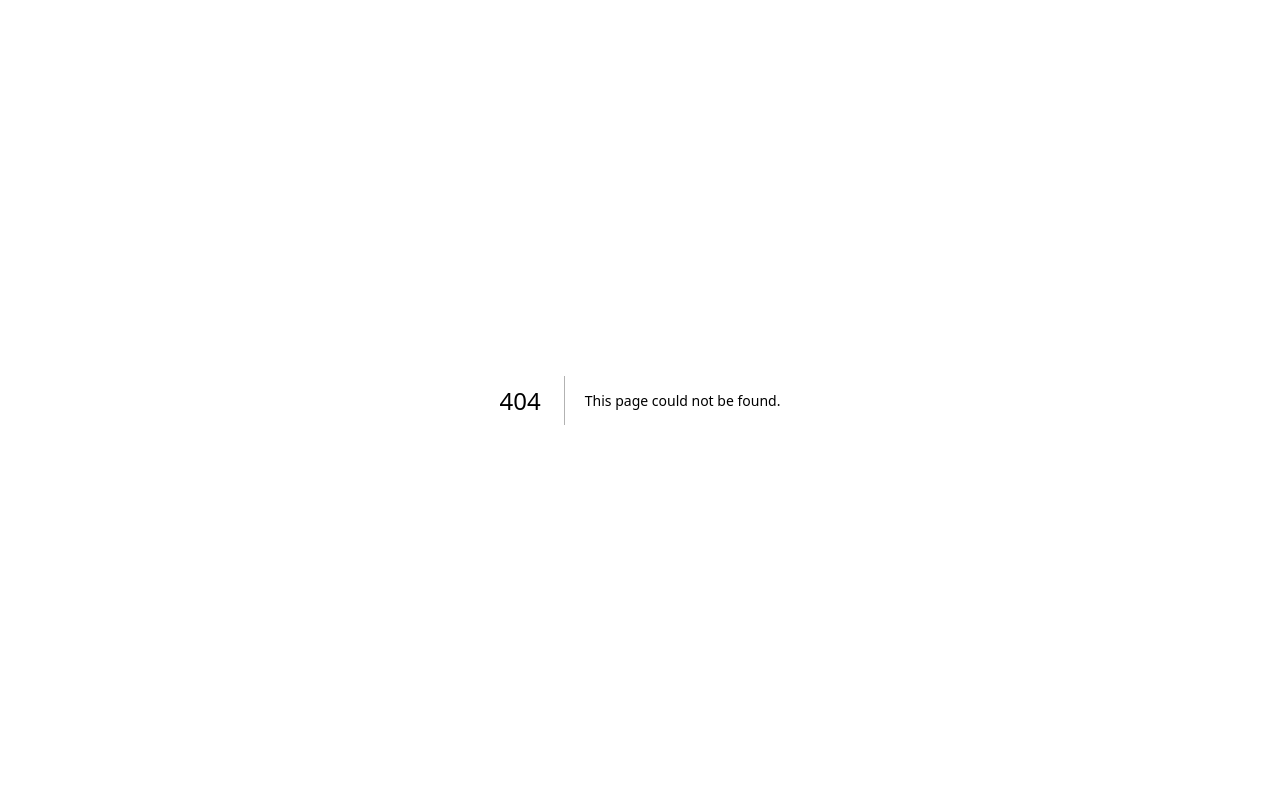
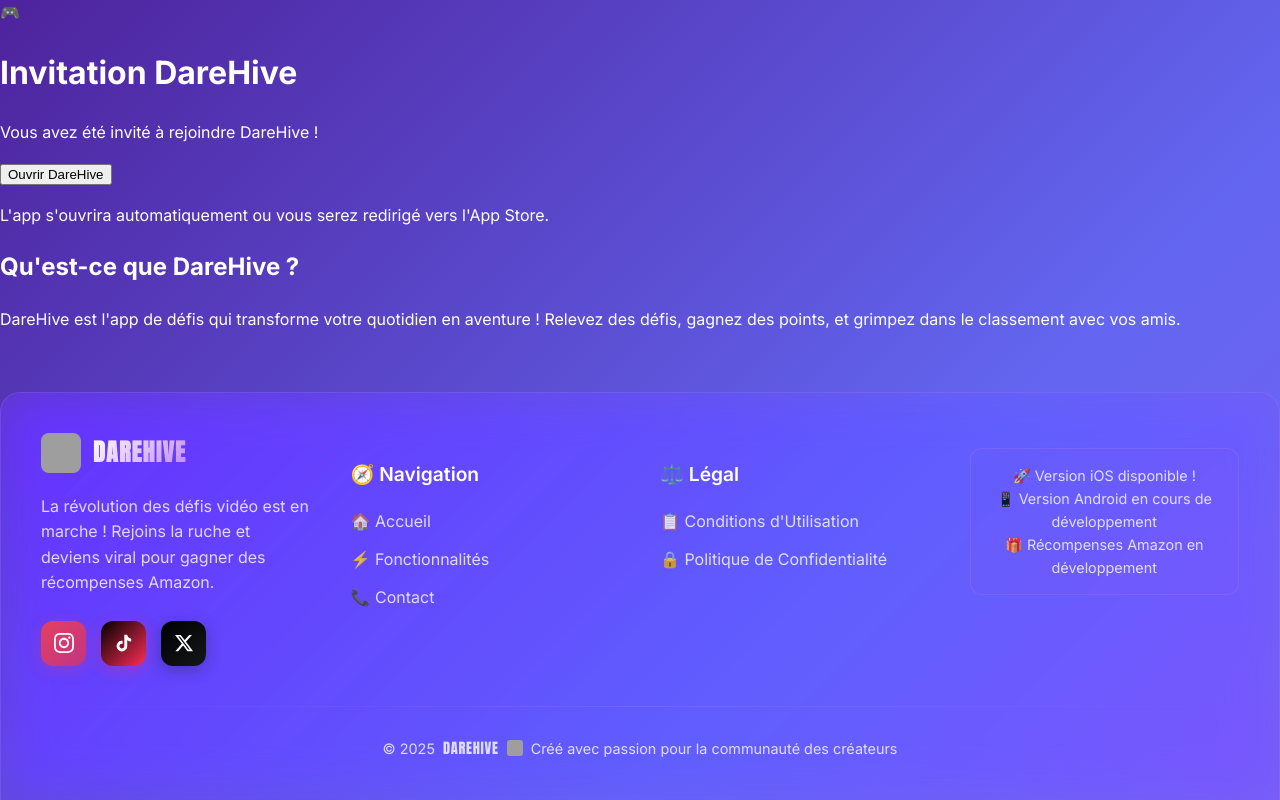
Before and after one commit to RaphPitz/darehive-site, a Next.js app: page /invite in a window 1280 px wide. Before the commit this address had no page. Shown: the top 800 px of the page. Built offline with nearby package versions, Linux system fonts and the light colour scheme; grey boxes are pictures that could not be loaded.

Commit message:
feat: Ajout page d'invitation pour système de parrainage - Création de /invite avec gestion des codes de parrainage - Détection automatique iOS/Android/Desktop - Redirection vers App Store si app non installée - Interface moderne avec design cohérent - Prêt pour le lancement de demain

```diff
--- /dev/null
+++ b/src/app/invite/page.tsx
@@ -0,0 +1,115 @@
+'use client';
+
+import { useEffect, useState } from 'react';
+import { useSearchParams } from 'next/navigation';
+
+export default function InvitePage() {
+  const searchParams = useSearchParams();
+  const [referralCode, setReferralCode] = useState<string | null>(null);
+  const [isRedirecting, setIsRedirecting] = useState(false);
+
+  useEffect(() => {
+    // Récupérer le code de parrainage depuis l'URL
+    const ref = searchParams.get('ref');
+    setReferralCode(ref);
+
+    if (ref) {
+      handleReferralRedirect(ref);
+    }
+  }, [searchParams]);
+
+  const handleReferralRedirect = (refCode: string) => {
+    setIsRedirecting(true);
+
+    // Stocker le code de parrainage dans le localStorage pour l'app
+    if (typeof window !== 'undefined') {
+      localStorage.setItem('darehive_referral_code', refCode);
+    }
+
+    // Détecter le type d'appareil
+    const userAgent = navigator.userAgent || navigator.vendor;
+    const isIOS = /iPad|iPhone|iPod/.test(userAgent);
+    const isAndroid = /android/i.test(userAgent);
+
+    if (isIOS) {
+      // Essayer d'ouvrir l'app iOS d'abord
+      const appScheme = `darehive://invite?ref=${refCode}`;
+      const appStoreURL = 'https://apps.apple.com/app/darehive/id6738159159'; // Remplacez par votre vrai ID
+
+      // Tentative d'ouverture de l'app
+      window.location.href = appScheme;
+
+      // Si l'app ne s'ouvre pas, rediriger vers l'App Store après 2 secondes
+      setTimeout(() => {
+        window.location.href = appStoreURL;
+      }, 2000);
+
+    } else if (isAndroid) {
+      // Pour Android (si vous avez une version Android plus tard)
+      const playStoreURL = 'https://play.google.com/store/apps/details?id=com.pitzini.darehive3';
+      window.location.href = playStoreURL;
+
+    } else {
+      // Pour desktop, rediriger vers l'App Store iOS
+      const appStoreURL = 'https://apps.apple.com/app/darehive/id6738159159';
+      window.location.href = appStoreURL;
+    }
+  };
+
+  return (
+    <div className="min-h-screen bg-gradient-to-br from-purple-900 via-blue-900 to-indigo-900 flex items-center justify-center p-4">
+      <div className="max-w-md w-full bg-white/10 backdrop-blur-lg rounded-2xl p-8 text-center border border-white/20">
+        <div className="mb-6">
+          <div className="w-20 h-20 bg-gradient-to-r from-yellow-400 to-orange-500 rounded-full mx-auto mb-4 flex items-center justify-center">
+            <span className="text-3xl">🎮</span>
+          </div>
+          <h1 className="text-2xl font-bold text-white mb-2">
+            Invitation DareHive
+          </h1>
+          {referralCode && (
+            <p className="text-blue-200 text-sm">
+              Code de parrainage : <span className="font-mono bg-white/20 px-2 py-1 rounded">{referralCode}</span>
+            </p>
+          )}
+        </div>
+
+        {isRedirecting ? (
+          <div className="space-y-4">
+            <div className="animate-spin w-8 h-8 border-4 border-white/30 border-t-white rounded-full mx-auto"></div>
+            <p className="text-white">
+              Redirection en cours...
+            </p>
+            <p className="text-blue-200 text-sm">
+              Si l'app ne s'ouvre pas automatiquement, vous serez redirigé vers l'App Store.
+            </p>
+          </div>
+        ) : (
+          <div className="space-y-4">
+            <p className="text-white">
+              Vous avez été invité à rejoindre DareHive !
+            </p>
+            <button
+              onClick={() => referralCode && handleReferralRedirect(referralCode)}
+              className="w-full bg-gradient-to-r from-yellow-400 to-orange-500 text-black font-bold py-3 px-6 rounded-xl hover:from-yellow-300 hover:to-orange-400 transition-all duration-200 transform hover:scale-105"
+            >
+              Ouvrir DareHive
+            </button>
+            <p className="text-blue-200 text-xs">
+              L'app s'ouvrira automatiquement ou vous serez redirigé vers l'App Store.
+            </p>
+          </div>
+        )}
+
+        <div className="mt-8 pt-6 border-t border-white/20">
+          <h2 className="text-lg font-semibold text-white mb-3">
+            Qu'est-ce que DareHive ?
+          </h2>
+          <p className="text-blue-200 text-sm leading-relaxed">
+            DareHive est l'app de défis qui transforme votre quotidien en aventure !
+            Relevez des défis, gagnez des points, et grimpez dans le classement avec vos amis.
+          </p>
+        </div>
+      </div>
+    </div>
+  );
+}
```
Also changed, not shown: src/app/invite/head.tsx (added, +13 -0 lines).
